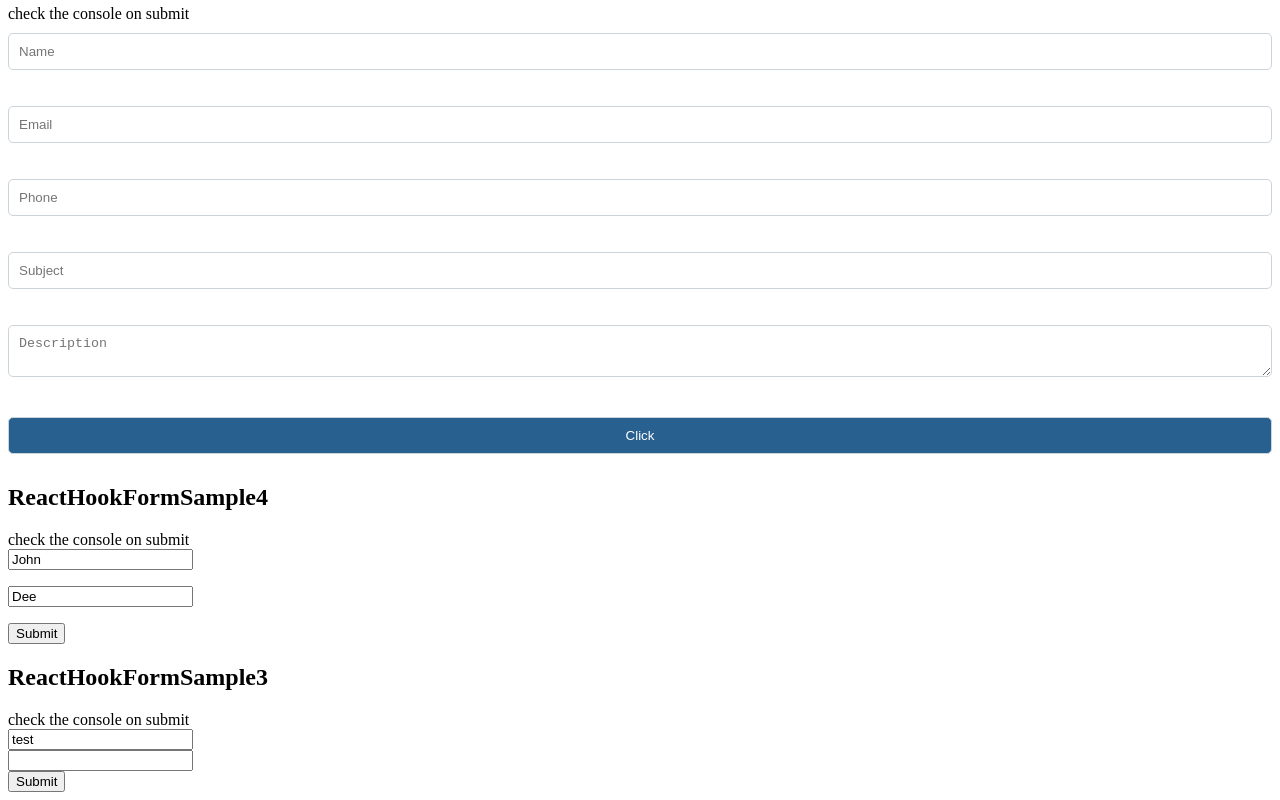
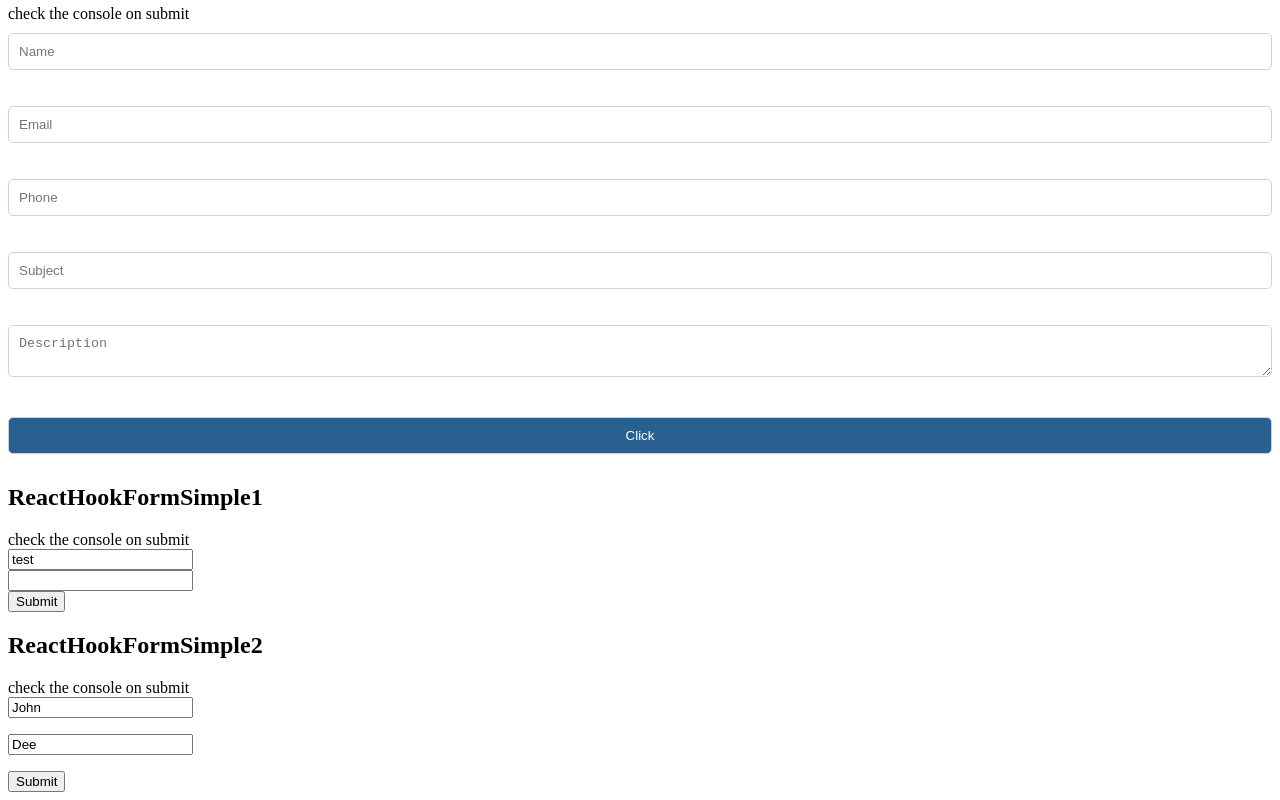
Before and after one commit to NathanKr/react-hooks-form-playground, a React (Vite) app in the folder vite-project-ts/: page / in a window 1280 px wide. Shown: the part 932-1732 px from the top of the page. Built offline with nearby package versions, Linux system fonts and the light colour scheme.

Commit message:
change names

```diff
--- a/vite-project-ts/src/App.tsx
+++ b/vite-project-ts/src/App.tsx
@@ -2,30 +2,31 @@ import ContactUsMyUi from "./components/contact-us-my-ui";
 import { FormWithControllerForMui1 } from "./components/FormWithControllerForMui1";
 import FormWithControllerForMui2 from "./components/FormWithControllerForMui2";
 import FormWithControllerForMui2Dry from "./components/FormWithControllerForMui2Dry";
-import ReactHookFormSample3 from "./components/ReactHookFormSample3";
-import ReactHookFormSample4 from "./components/ReactHookFormSample4";
+import ReactHookFormSimple2 from "./components/ReactHookFormSimple2";
+import ReactHookFormSimple1 from "./components/ReactHookFormSimple1";
 
 function App() {
   return (
     <div className="App">
       <h2>FormWithControllerForMui2Dry</h2>
       <span>check the console on submit</span>
-      <FormWithControllerForMui2Dry/>
+      <FormWithControllerForMui2Dry />
       <h2>FormWithControllerForMui2</h2>
       <span>check the console on submit</span>
-      <FormWithControllerForMui2/>
+      <FormWithControllerForMui2 />
       <h2>FormWithControllerForMui</h2>
       <span>check the console on submit</span>
       <FormWithControllerForMui1 />
       <h2>ContactUsMyUi</h2>
       <span>check the console on submit</span>
       <ContactUsMyUi />
-      <h2>ReactHookFormSample4</h2>
+      <h2>ReactHookFormSimple1</h2>
       <span>check the console on submit</span>
-      <ReactHookFormSample4 />
-      <h2>ReactHookFormSample3</h2>
+      <ReactHookFormSimple1 />
+      <h2>ReactHookFormSimple2</h2>
       <span>check the console on submit</span>
-      <ReactHookFormSample3 />
+      <ReactHookFormSimple2 />
+
       {/* <h2>ReactHookFormSample1</h2><span>check the console on submit</span>
       <ReactHookFormSample1/>
       <h2>ReactHookFormSample2</h2><span>check the console on submit</span>
--- a/vite-project-ts/src/components/ReactHookFormSample3.tsx
+++ b/vite-project-ts/src/components/ReactHookFormSimple1.tsx
@@ -5,7 +5,7 @@ interface Inputs {
   exampleRequired: string;
 }
 
-export default function ReactHookFormSample3() {
+export default function ReactHookFormSimple1() {
   const {
     register,
     handleSubmit,
--- a/vite-project-ts/src/components/ReactHookFormSample4.tsx
+++ b/vite-project-ts/src/components/ReactHookFormSimple2.tsx
@@ -5,7 +5,8 @@ interface Inputs {
   lastName: string;
 }
 
-const ReactHookFormSample4 = () => {
+const ReactHookFormSimple2
+ = () => {
   const {
     register,
     handleSubmit,
@@ -20,8 +21,6 @@ const ReactHookFormSample4 = () => {
   // -- render after every input change or fine grain it
   console.log(watch());
 
-
-
   return (
     <div>
       <form onSubmit={handleSubmit(submitHnadler)}>
@@ -29,7 +28,7 @@ const ReactHookFormSample4 = () => {
           {...register("firstName", { required: "This is required" })}
           placeholder="First Name"
         />
-        <p style={{color:'red'}}>{errors.firstName?.message}</p>
+        <p style={{ color: "red" }}>{errors.firstName?.message}</p>
         <input
           {...register("lastName", {
             required: true,
@@ -40,11 +39,12 @@ const ReactHookFormSample4 = () => {
           })}
           placeholder="Last Name"
         />
-        <p style={{color:'red'}}>{errors.lastName?.message}</p>
+        <p style={{ color: "red" }}>{errors.lastName?.message}</p>
         <input type="submit" />
       </form>
     </div>
   );
 };
 
-export default ReactHookFormSample4;
+export default ReactHookFormSimple2
+;
```
Also changed, not shown: 1 other file (tests, documents, lock files or other folders).
